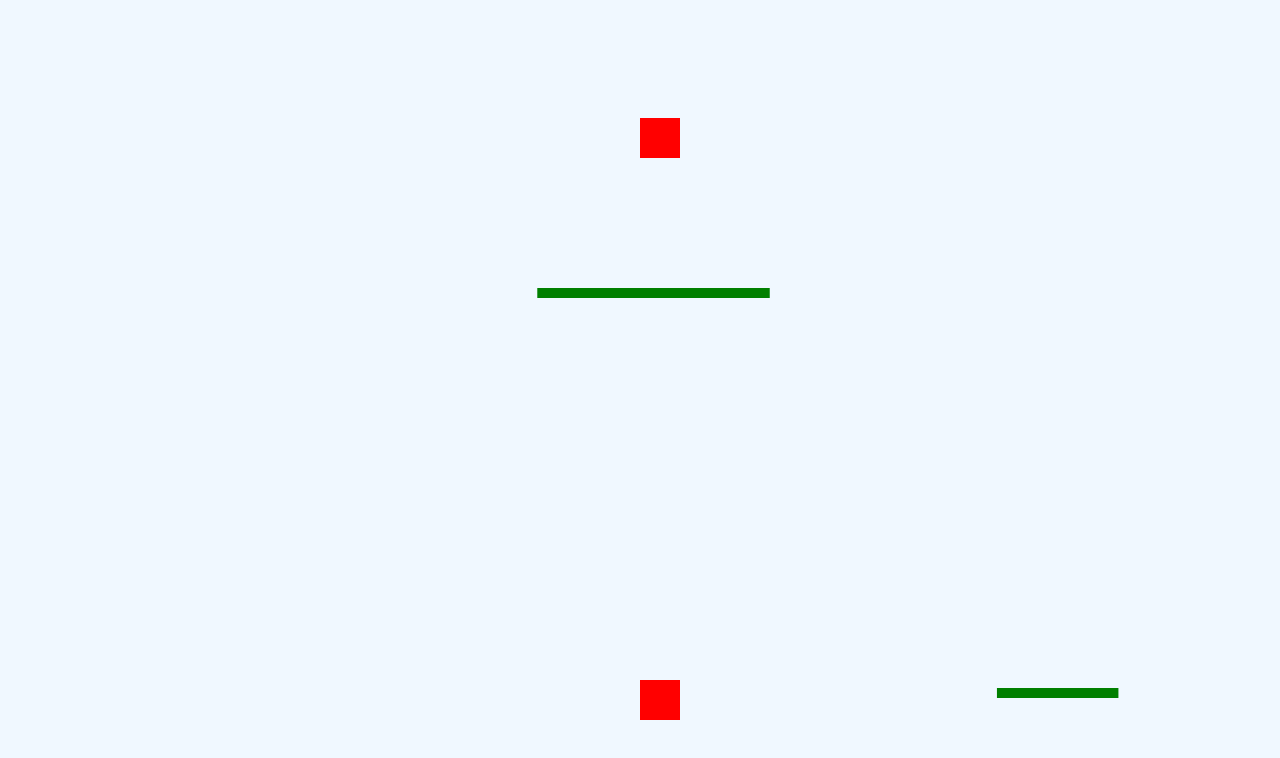
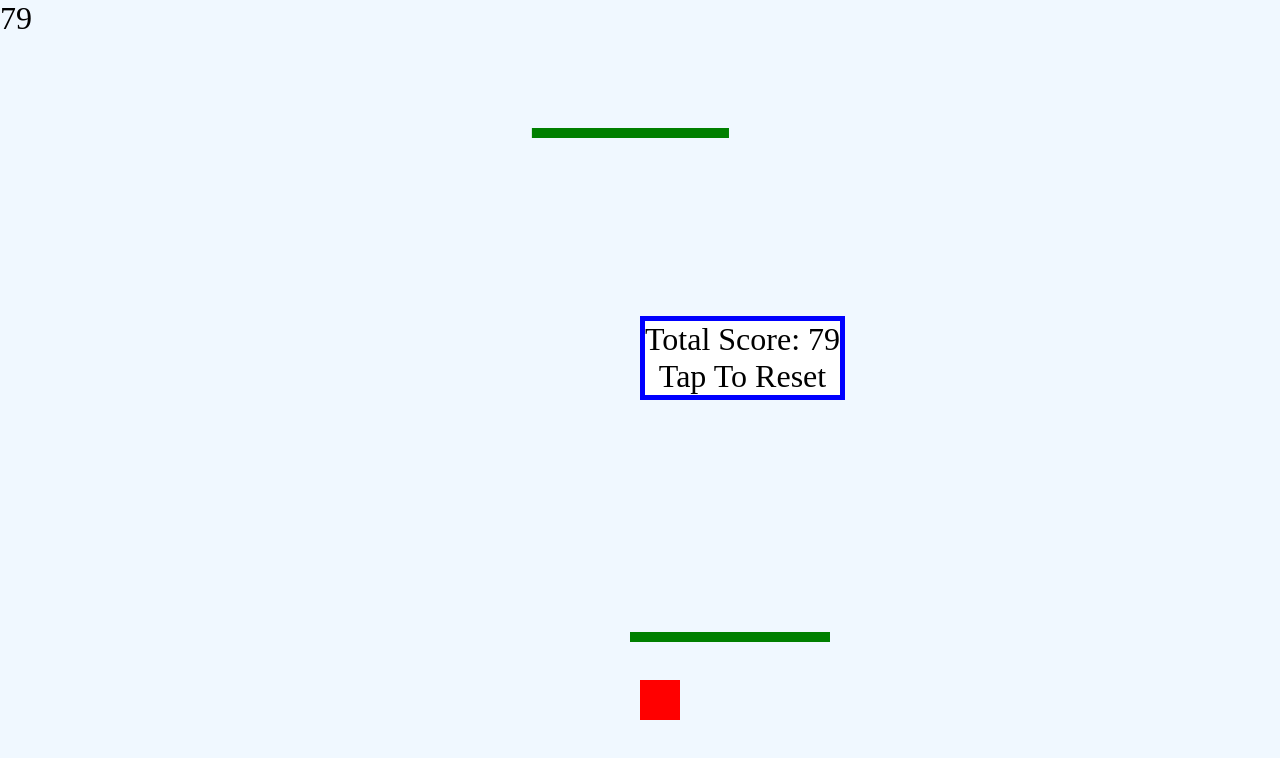
Before and after one commit to rickvarela/rickvarela.github.io-old, a plain HTML site: page index.html in a window 1280 px wide. Drawn offline with Linux system fonts and the light colour scheme.

Commit message:
Add reset menu and bump on bottom of green blocks

```diff
--- a/game.css
+++ b/game.css
@@ -14,3 +14,24 @@ CANVAS {
     background-color: aliceblue;
     display: block;
 }
+P {
+    position: absolute;
+    font-size: 2em;
+    padding: 0;
+    margin: 0;
+}
+div {
+    position: absolute;
+    top: 50%;
+    left: 50%;
+}
+#message {
+    bottom: 0;
+    background-color: white;
+    white-space: nowrap;
+    text-align: center;
+    border: 5px solid blue;
+}
+#reset {
+    text-align: center;
+}
--- a/game.js
+++ b/game.js
@@ -6,11 +6,13 @@ var controlY = window.innerHeight * 0.85;
 var controller = new controlComponet();
 var objComp = new objComponet(0);
 var objComp2 = new objComponet(window.innerHeight/2);
+var count = 0;
+var bob
 
 function startGame() {
     //gameArea.start();
    // window.alert("a");
-    window.setInterval(updateGameArea, 20);
+    bob = setInterval(updateGameArea, 20);//20
     this.canvas = document.getElementById("gameCanvas");
     this.canvas.addEventListener('touchmove', function(e) {
         tMove(e);
@@ -45,8 +47,15 @@ function controlComponet() {
 
         if(this.y > window.innerHeight + 100){
 
-            window.alert("you loose!");
-            window.location.reload();
+            //window.alert("you lose!");
+            //window.location.reload();
+            clearInterval(bob);
+            document.getElementById("message").innerHTML = "Total Score: " + (count + 1).toString() + "<br>Tap To Reset";
+            document.getElementById("message").style.visibility = 'visible';
+
+            document.getElementById("message").addEventListener("click", function (e) {
+                                                                window.location.reload();
+                                                                })
 }
 
 
@@ -69,8 +78,18 @@ function controlComponet() {
         var crash = false;
         if (mybottom > othertop && myright > otherleft && myleft < otherright && mytop < otherbottom && this.gravitySpeed > 0) {
             crash = true;
+        } else if (mytop < otherbottom && myright > otherleft && myleft < otherright && mybottom > othertop && this.gravitySpeed < 0) {
+           this.y = otherbottom;
+           if (this.gravitySpeed >= -8){
+               //this.y = otherbottom;
+               this.gravitySpeed = -8;
+           }
+            crash = true;
+            //this.bounce();
+            //window.alert("bob");
         }
         return crash;
+
     };
     this.bounce = function() {
         this.gravitySpeed = this.gravitySpeed * -1;
@@ -85,11 +104,11 @@ function objComponet(objY) {
     this.update = function () {
 
         this.objY += 8;
-        if(this.objY > window.innerHeight + 50) {
-            this.objY = 0
-            this.objWidth = getRandomArbitrary(40, window.innerWidth / 2)
-            this.objX = getRandomArbitrary(0, window.innerWidth - this.objWidth)
-        };
+        if(this.objY > window.innerHeight + 100) {
+            this.objY = 0;
+            this.objWidth = getRandomArbitrary(40, window.innerWidth / 2);
+            this.objX = getRandomArbitrary(0, window.innerWidth - this.objWidth);
+        }
         this.canvas = document.getElementById("gameCanvas");
         this.ctx = this.canvas.getContext('2d');
         this.ctx.fillStyle = this.objColor;
@@ -101,15 +120,17 @@ function updateGameArea() {
 
     if(controller.crashWith(objComp2)) {
         controller.bounce();
-    };
+    }
   if(controller.crashWith(objComp)) {
     controller.bounce();
-  };
+  }
 
     gameArea.clear();
     controller.update();
     objComp.update();
     objComp2.update();
+    count++;
+    document.getElementById("counter").innerHTML = count;
 
 }
 function getRandomArbitrary(min, max) {
--- a/index.html
+++ b/index.html
@@ -5,6 +5,15 @@
         <script src="game.js"></script>
     </HEAD>
     <BODY>
+
+        <p id="counter">YO!</p>
+
         <CANVAS id="gameCanvas"></CANVAS>
+        <div class="menu" style="visibility: hidden">
+            <p id="message">Your Score: 10000<br>
+            Tap to reset</p>
+
+        </div>
+
     </BODY>
 </HTML>
```
